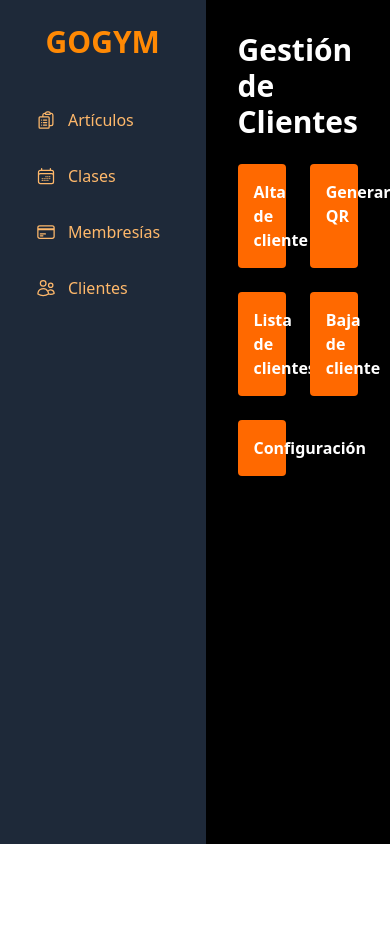
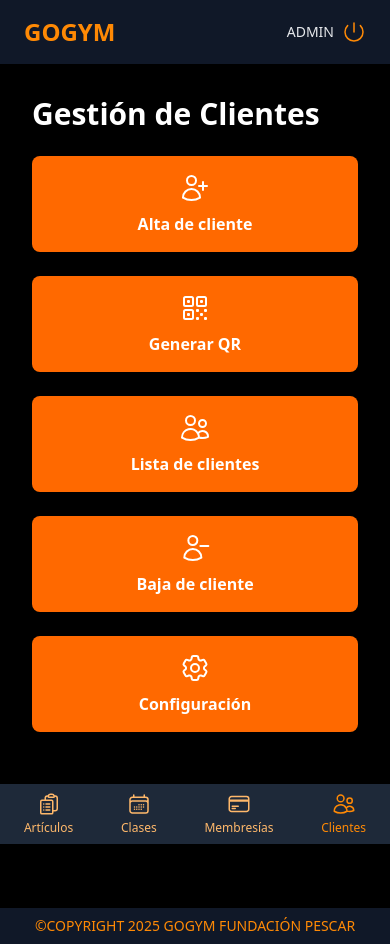
Before and after one commit to KLGomez/GoGYM-Demo, a React (Vite) app: page /clients in a window 390 px wide. Before the commit the page ends 844 px from the top, so only its background shows below. Built offline with nearby package versions, Linux system fonts and the light colour scheme.

Commit message:
fotter y hero agregado, sidebar responsive

```diff
--- a/src/AppAdmin.jsx
+++ b/src/AppAdmin.jsx
@@ -4,10 +4,14 @@ import ArticlesAdmin from "./pages/ArticlesAdmin";
 import ClassesAdmin from "./pages/ClassesAdmin";
 import MembershipsAdmin from "./pages/MembershipsAdmin";
 import ClientsAdmin from "./pages/ClientesAdmin";
+import HeaderAdmin from "./components/HeaderAdmin";
+import FooterAdmin from "./components/Footer";
 
 function AppAdmin() {
   return (
     <Router>
+      <div className="flex flex-col min-h-screen">
+        <HeaderAdmin />
         <div className="flex">
           <Sidebar />
           <main className="flex-1 p-8 bg-black text-white min-h-screen">
@@ -19,6 +23,8 @@ function AppAdmin() {
             </Routes>
           </main>
         </div>
+      </div>
+          <FooterAdmin />
     </Router>
   );
 }
--- /dev/null
+++ b/src/components/Footer.jsx
@@ -0,0 +1,9 @@
+const FooterAdmin = () => {
+  return (
+    <footer className="bg-gray-900 text-orange-400 text-center py-2 text-sm">
+       ©COPYRIGHT 2025 GOGYM FUNDACIÓN PESCAR
+    </footer>
+  );
+};
+
+export default FooterAdmin;
--- a/src/components/HeaderAdmin.jsx
+++ b/src/components/HeaderAdmin.jsx
@@ -0,0 +1,35 @@
+import { Link, useNavigate } from "react-router-dom";
+import { PowerIcon } from "@heroicons/react/24/outline";
+
+const HeaderAdmin = () => {
+  const navigate = useNavigate();
+
+  const handleLogout = () => {
+    // Aca limpia el localStorage o lo que sea que vayamos a usar
+    console.log("Cerrando sesión...");
+    // Redirigir al login o home
+    navigate("/login"); // o "/"
+  };
+
+  return (
+    <header className="bg-gray-900 text-white flex justify-between items-center px-6 py-4 shadow z-50">
+      {/* Logo como link a la página principal del admin */}
+      <Link to="/" className="text-2xl font-bold text-orange-400 hover:bg-auto">
+        GOGYM
+      </Link>
+
+      <div className="flex items-center gap-2 text-sm text-gray-200">
+        <span>ADMIN</span>
+        <button
+          onClick={handleLogout}
+          className="hover:text-orange-300 cursor-pointer transition-transform transform hover:scale-110"
+          title="Cerrar sesión"
+        >
+          <PowerIcon className="w-6 h-6 text-orange-400" />
+        </button>
+      </div>
+    </header>
+  );
+};
+
+export default HeaderAdmin;
--- a/src/components/SidebarAdmin.jsx
+++ b/src/components/SidebarAdmin.jsx
@@ -1,4 +1,4 @@
-import { Link } from "react-router-dom";
+import { Link, useLocation } from "react-router-dom";
 import {
   ClipboardDocumentListIcon,
   CalendarDaysIcon,
@@ -7,45 +7,79 @@ import {
 } from "@heroicons/react/24/outline";
 
 const SidebarAdmin = () => {
+  const location = useLocation();
+
   const menuItems = [
     {
       label: "Artículos",
-      icon: <ClipboardDocumentListIcon className="w-5 h-5" />,
+      icon: ClipboardDocumentListIcon,
       path: "/articles",
     },
     {
       label: "Clases",
-      icon: <CalendarDaysIcon className="w-5 h-5" />,
+      icon: CalendarDaysIcon,
       path: "/classes",
     },
     {
       label: "Membresías",
-      icon: <CreditCardIcon className="w-5 h-5" />,
+      icon: CreditCardIcon,
       path: "/memberships",
     },
     {
       label: "Clientes",
-      icon: <UsersIcon className="w-5 h-5" />,
+      icon: UsersIcon,
       path: "/clients",
     },
   ];
 
   return (
-    <aside className="bg-gray-800 text-white w-64 h-screen p-6 flex flex-col shadow-lg">
-      <h1 className="text-3xl font-extrabold text-orange-400 mb-10 text-center">GOGYM</h1>
+    <>
+      {/* Sidebar visible solo en md+ */}
+      <aside className="hidden md:flex bg-gray-800 text-white w-64 h-screen p-6 flex-col shadow-lg">
         <nav className="flex flex-col gap-4">
-        {menuItems.map((item, index) => (
+          {menuItems.map((item, index) => {
+            const isActive = location.pathname === item.path;
+            const Icon = item.icon;
+            return (
               <Link
                 key={index}
                 to={item.path}
-            className="flex items-center gap-3 text-orange-300 hover:text-white hover:bg-orange-500 px-3 py-2 rounded transition duration-200"
+                className={`flex items-center gap-3 px-3 py-2 rounded transition duration-200 ${
+                  isActive
+                    ? "bg-orange-500 text-white"
+                    : "text-orange-300 hover:text-white hover:bg-orange-500 cursor-pointer transition-transform transform hover:scale-110"
+                }`}
               >
-            {item.icon}
+                <Icon className="w-5 h-5" />
                 <span className="font-medium">{item.label}</span>
               </Link>
-        ))}
+            );
+          })}
         </nav>
       </aside>
+
+      {/* Bottom nav para mobile */}
+      <nav className="md:hidden fixed bottom-0 left-0 right-0 bg-gray-800 text-white flex justify-around items-center py-2 shadow z-50">
+        {menuItems.map((item, index) => {
+          const isActive = location.pathname === item.path;
+          const Icon = item.icon;
+          return (
+            <Link
+              key={index}
+              to={item.path}
+              className={`flex flex-col items-center text-xs ${
+                isActive
+                  ? "text-orange-400"
+                  : "text-orange-300 hover:text-white"
+              }`}
+            >
+              <Icon className="w-6 h-6 mb-1" />
+              {item.label.split(" ")[0]} {/* Ej: "Artículos", "Clases"... */}
+            </Link>
+          );
+        })}
+      </nav>
+    </>
   );
 };
 
--- a/src/pages/ClientesAdmin.jsx
+++ b/src/pages/ClientesAdmin.jsx
@@ -1,22 +1,51 @@
-const Clients = () => {
+import {
+  UserPlusIcon,
+  QrCodeIcon,
+  UsersIcon,
+  UserMinusIcon,
+  Cog6ToothIcon,
+} from "@heroicons/react/24/outline";
+
+const ClientsAdmin = () => {
+  const options = [
+    {
+      icon: <UserPlusIcon className="w-8 h-8 text-white" />,
+      label: "Alta de cliente",
+    },
+    {
+      icon: <QrCodeIcon className="w-8 h-8 text-white" />,
+      label: "Generar QR",
+    },
+    {
+      icon: <UsersIcon className="w-8 h-8 text-white" />,
+      label: "Lista de clientes",
+    },
+    {
+      icon: <UserMinusIcon className="w-8 h-8 text-white" />,
+      label: "Baja de cliente",
+    },
+    {
+      icon: <Cog6ToothIcon className="w-8 h-8 text-white" />,
+      label: "Configuración",
+    },
+  ];
+
   return (
     <div>
       <h2 className="text-3xl font-bold text-primary mb-6">Gestión de Clientes</h2>
-      <div className="grid grid-cols-2 md:grid-cols-3 gap-6">
-        <Card label="Alta de cliente" />
-        <Card label="Generar QR" />
-        <Card label="Lista de clientes" />
-        <Card label="Baja de cliente" />
-        <Card label="Configuración" />
+      <div className="grid grid-cols-1 sm:grid-cols-2 md:grid-cols-3 gap-6">
+        {options.map((opt, index) => (
+          <div
+            key={index}
+            className="bg-orange-500 hover:bg-orange-600 text-white p-4 rounded-lg shadow flex flex-col items-center justify-center gap-2 cursor-pointer transition duration-200"
+          >
+            {opt.icon}
+            <span className="font-semibold text-center">{opt.label}</span>
+          </div>
+        ))}
       </div>
     </div>
   );
 };
 
-const Card = ({ label }) => (
-  <div className="bg-orange-500 text-white p-4 rounded shadow text-center font-semibold hover:bg-orange-600 cursor-pointer">
-    {label}
-  </div>
-);
-
-export default Clients;
+export default ClientsAdmin;
```
Also changed, not shown: src/components/CardOptionAdmin.jsx (deleted), 1 other file (tests, documents, lock files or other folders). Lines whose indentation alone changed are shown as unchanged.
